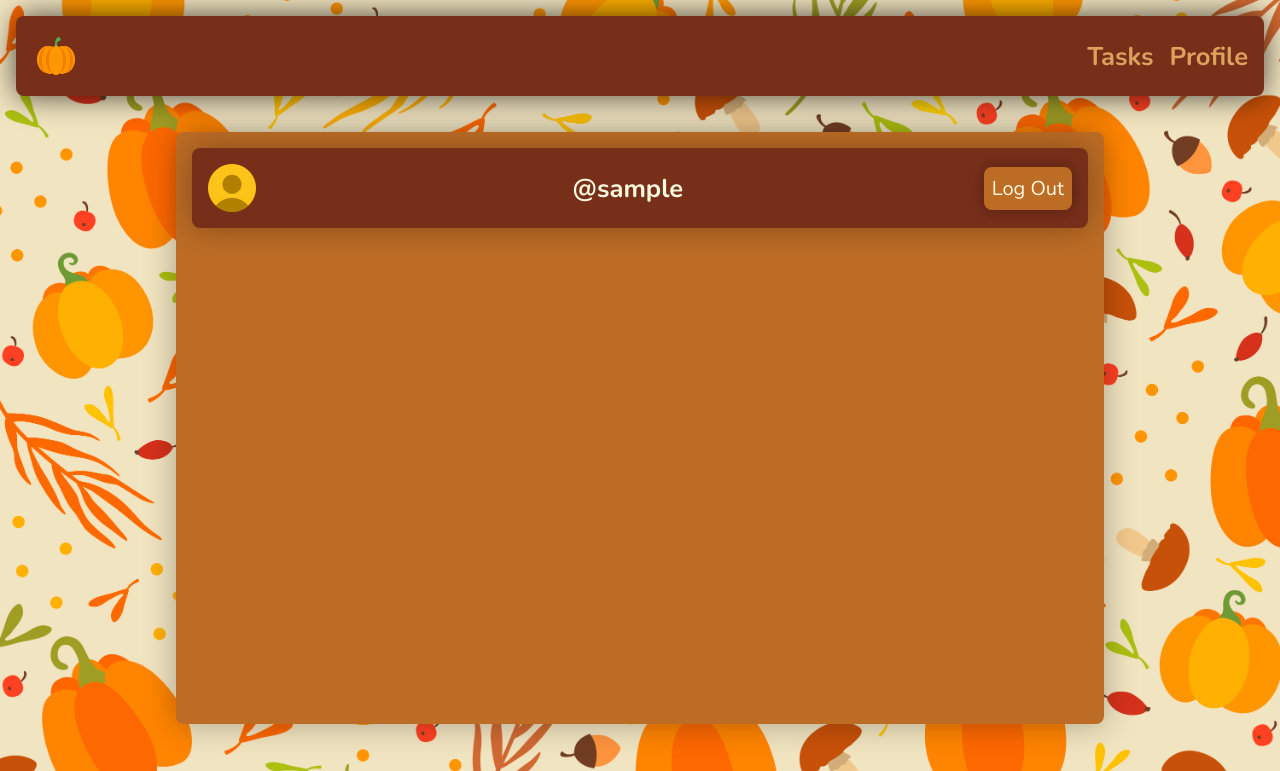
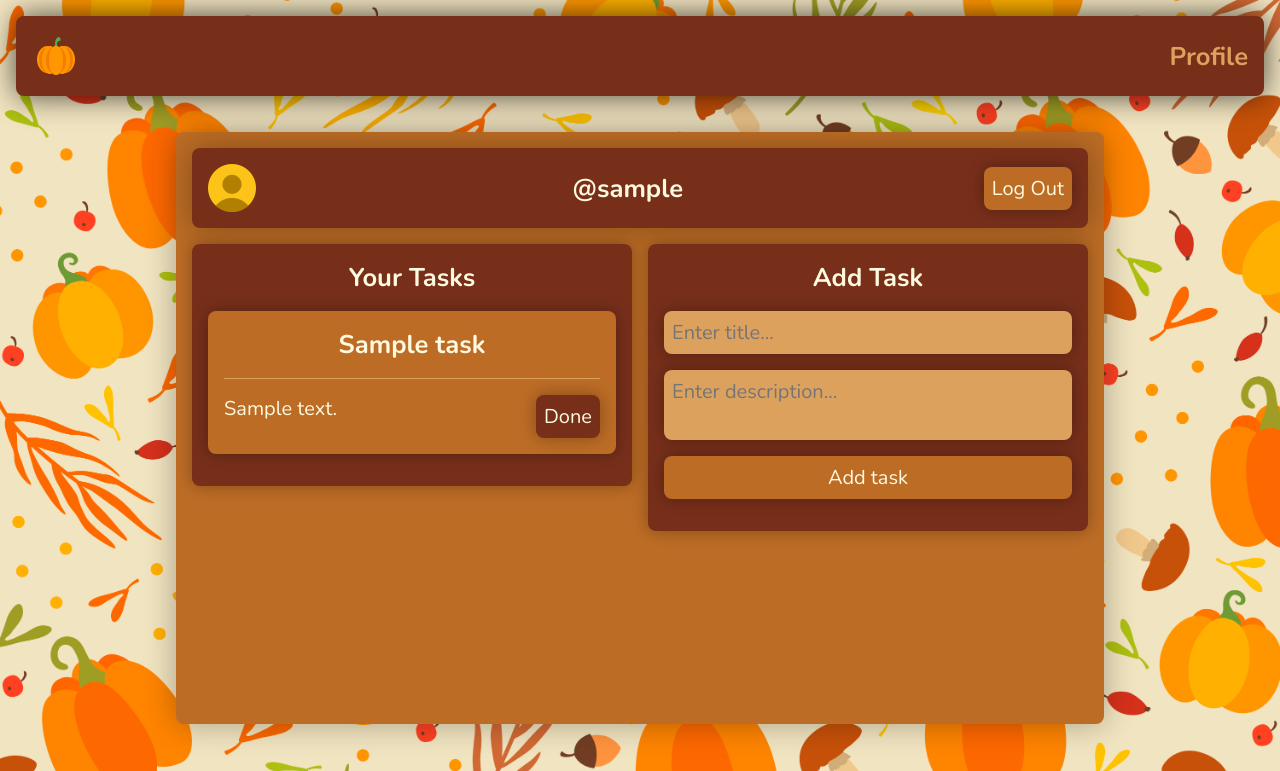
Before and after one commit to youngling-coder/PumpkinPlanner, a Flask app: template templates/profile.html in a window 1280 px wide. Shown: the top 771 px of the page. Run offline with Flask 3, Linux system fonts and the light colour scheme; the template is opened without the code that fills it: most values are stand-ins (such as "Sample title", 1, 10 or a date in 2020).

Commit message:
Some code updates.

```diff
--- a/main.py
+++ b/main.py
@@ -120,27 +120,29 @@ def remove(id_):
     taskEx = dbase.removeTask(id=id_)
     if dbase.removeTask(id=id_):
         tasks = dbase.getTasks(username=current_user.get_username())
-    return render_template("tasks.html", tasks=tasks, title="Tasks")
+    if not tasks[0]:
+        return render_template("profile.html", tasks=False, username=current_user.get_username(), title=current_user.get_username())
+    else:
+        return render_template("profile.html", tasks=tasks[1], username=current_user.get_username(), title=current_user.get_username())
 
 
-# Show tasks page
-@app.route("/tasks", methods=["GET", "POST"])
+# Show profile page
+@app.route("/profile", methods=["GET", "POST"])
 @login_required
-def tasks():
+def profile():
     tasks = dbase.getTasks(username=current_user.get_username())
     if request.method == "POST":
         user = current_user.get_username()
         title = request.form["title"].lstrip()
         description = request.form["description"].lstrip()
         if title and description:
+            dbase.addTask(title=title, description=description, username=user)
             tasks = dbase.getTasks(username=current_user.get_username())
-    return render_template("tasks.html", tasks=tasks, title="Tasks")
 
-# Show profile page
-@app.route("/profile")
-@login_required
-def profile():
-    return render_template("profile.html", username=current_user.get_username(), title=current_user.get_username())
+    if not tasks[0]:
+        return render_template("profile.html", tasks=False, username=current_user.get_username(), title=current_user.get_username())
+    else:
+        return render_template("profile.html", tasks=tasks[1], username=current_user.get_username(), title=current_user.get_username())
 
 # Sign up process handler
 @app.route("/signup", methods=["GET", "POST"])
--- a/pumpkinDB.py
+++ b/pumpkinDB.py
@@ -41,7 +41,7 @@ class PumpkinDB:
             if not res:
                 return (False, f"You don't have any tasks, {username}")
 
-            return res
+            return (True, res)
 
         except sqlite3.Error as e:
             print(f"Error while receiving user tasks:\n{e}")
--- a/static/css/button.css
+++ b/static/css/button.css
@@ -11,6 +11,10 @@ a.button, button {
     box-shadow: 0 0 2vmin rgba(0, 0, 0, .3);
 }
 
+a.button.logout, .button {
+    background-color: #bc6c25;
+}
+
 button {
     margin-bottom: 2vmin;
 }
--- a/static/css/style.css
+++ b/static/css/style.css
@@ -7,9 +7,6 @@
 
 a {
     text-decoration: none;
-}
-a.button.logout {
-    background-color: #bc6c25;
 }
 
 hr {
@@ -68,6 +65,7 @@ header {
     display: flex;
     align-items: center;
     justify-content: space-between;
+    margin-bottom: 2vmin;
 }
 
 .profile-wrapper {
@@ -84,7 +82,7 @@ header {
     box-shadow: 0 0 2vmin rgba(0, 0, 0, .5);
 }
 
-.tasks-container .task .description {
+.task .description {
     white-space: nowrap;
     overflow: hidden;
     text-overflow: ellipsis;
@@ -99,17 +97,33 @@ header {
     display: flex;
 }
 
+
+.add-task-wrapper {
+    width: 50%;
+    background-color: #772f1a;
+    box-shadow: 0 0 2vmin rgba(0, 0, 0, .3);
+}
+
 .tasks-wrapper {
     display: flex;
-    align-items: center;
-    max-height: 60vh;
-    overflow-y: scroll;
+    align-items: stretch;
+    overflow-y: auto;
+    max-height: 27vmax;
     flex-direction: column;
-    background-color: #bc6c25;
+    background-color: #772f1a;
     box-shadow: 0 0 2vmin rgba(0, 0, 0, .3);
     border-radius: 1vmin;
     padding: 2vmin;
-    width: 40vw;
+    width: 50%;
+    margin-right: 2vmin;
+}
+
+
+.profile-content-wrapper {
+    display: flex;
+    align-items: start;
+    justify-content: center;
+    height: max-content;
 }
 
 form button:hover, .logout-button:hover {
--- a/static/css/task.css
+++ b/static/css/task.css
@@ -1,10 +1,8 @@
 .task {
-    background-color: #772f1a;
+    background-color: #bc6c25;
     border: none;
     padding: 2vmin;
-    width: 90%;
-    margin-top: 2vmin;
+    margin-bottom: 2vmin;
     border-radius: 1vmin;
-    transition: all .5s ease-in;
     box-shadow: 0 0 2vmin rgba(0, 0, 0, .3);
 }
--- a/templates/base.html
+++ b/templates/base.html
@@ -14,12 +14,10 @@
 </head>
 <body>
     <nav>
-
         <a href="{{ url_for('index') }}">
             <img class="logo" src="{{ url_for('static', filename='img/icons8-pumpkin-96.png') }}">
         </a>
         <div style="width: 100%;"></div>
-        <a href="{{ url_for('tasks') }}">Tasks</a>
         <a href="{{ url_for('profile', username=username) }}">
             Profile
         </a>
--- a/templates/profile.html
+++ b/templates/profile.html
@@ -4,6 +4,7 @@
 {% block content %}
 <section class="content-container">
     <div class="profile-wrapper">
+
         <div class="profile-header">
                 <img src="{{ url_for('static', filename='img/test_profile.png') }}">
                 <header class="username-header">@{{ username }}</header>
@@ -12,6 +13,36 @@
                 <a href="{{ url_for('logout') }}" class="button logout">Log Out</a>
             </div>
         </div>
+
+
+        <div class="profile-content-wrapper">
+            <div class="tasks-wrapper">
+                <header>Your Tasks</header>
+                {% if tasks %}
+                    {% for task in tasks %}
+                        <div class="task">
+                            <a href="{{ url_for('task', title=task['title']) }}"><header class="task-header">{{ task["title"] }}</header></a>
+                            <hr>
+                            <div class="description-wrapper">
+                                <p class="description">{{ task["description"] }}</p>
+                                <div class="control-panel">
+                                    <a class="button" href="{{ url_for('remove', id_=task['id']) }}">Done</a>
+                                </div>
+                            </div>
+                        </div>
+                    {% endfor %}
+                {% else %}
+                        <p>You don't have any tasks!</p>
+                {% endif %}
+            </div>
+
+            <form class="add-task-wrapper" method="POST">
+                <header>Add Task</header>
+                <input type="text" class="text-edit" name="title" maxlength="40" placeholder="Enter title...">
+                <textarea class="text-edit" name="description" maxlength="140" placeholder="Enter description..."></textarea>
+                <button type="submit" class="button">Add task</button>
+            </form>
+        </div>
     </div>
 </section>
 {% endblock %}
```
Also changed, not shown: templates/tasks.html (deleted, +0 -27 lines), pumpkins.db.
